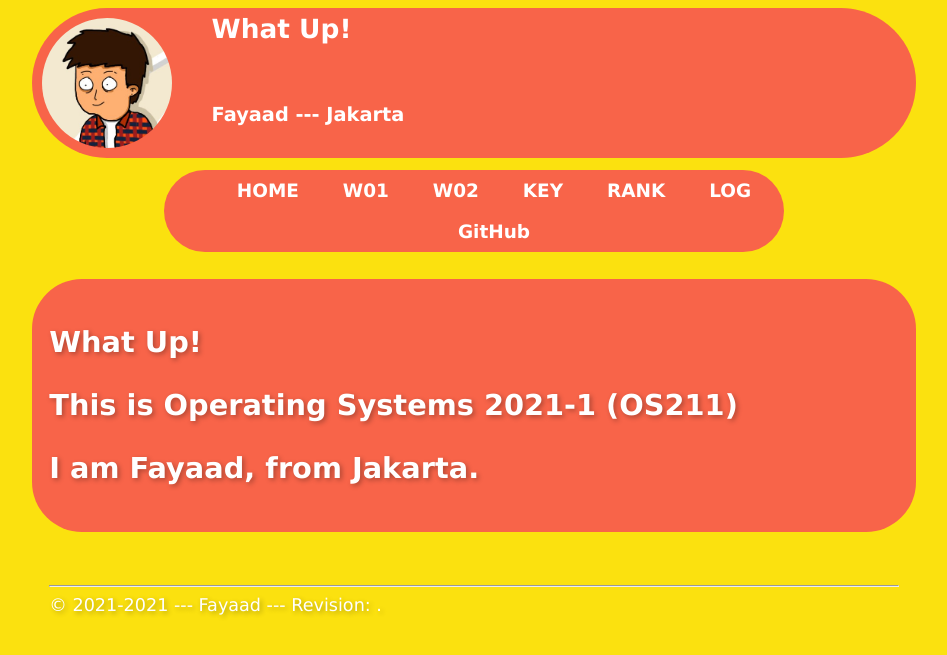
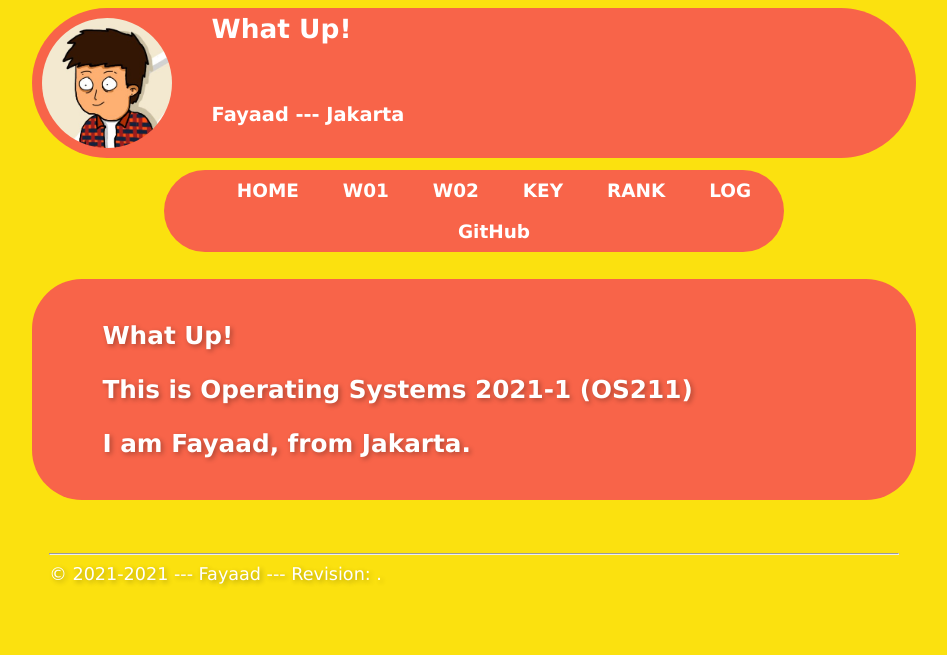
Before and after one commit to fayaadbsa/os211, a Jekyll site: the page built from index.md, in a window 1280 px wide. Shown: the top 655 px of the page, without its empty margins (166-1113 px from the left). Built offline with Jekyll 4.4.1, drawn with Linux system fonts in a browser that asks for light colours; our own code applies the rules of GitHub Pages for plain Markdown files.

Commit message:
Update style.css

```diff
--- a/assets/css/style.css
+++ b/assets/css/style.css
@@ -161,9 +161,22 @@ section{
   background-color: #f86449;
   margin-top:3%;
   padding: 2%;
+  padding-left:8%;
+  padding-right:10%;
   border-radius:50px;
-  font-size: 1.4em;
+  font-size: 1.2em;
 }
+
+
+section a{
+  font-size: 1.6em;
+  text-decoration:none;
+}
+
+section a:hover{
+  text-shadow: 2px 2px 5px rgb(0 0 0 / 60%);
+}
+
 
 footer{
   text-shadow: 2px 2px 5px rgb(0 0 0 / 30%);
```
